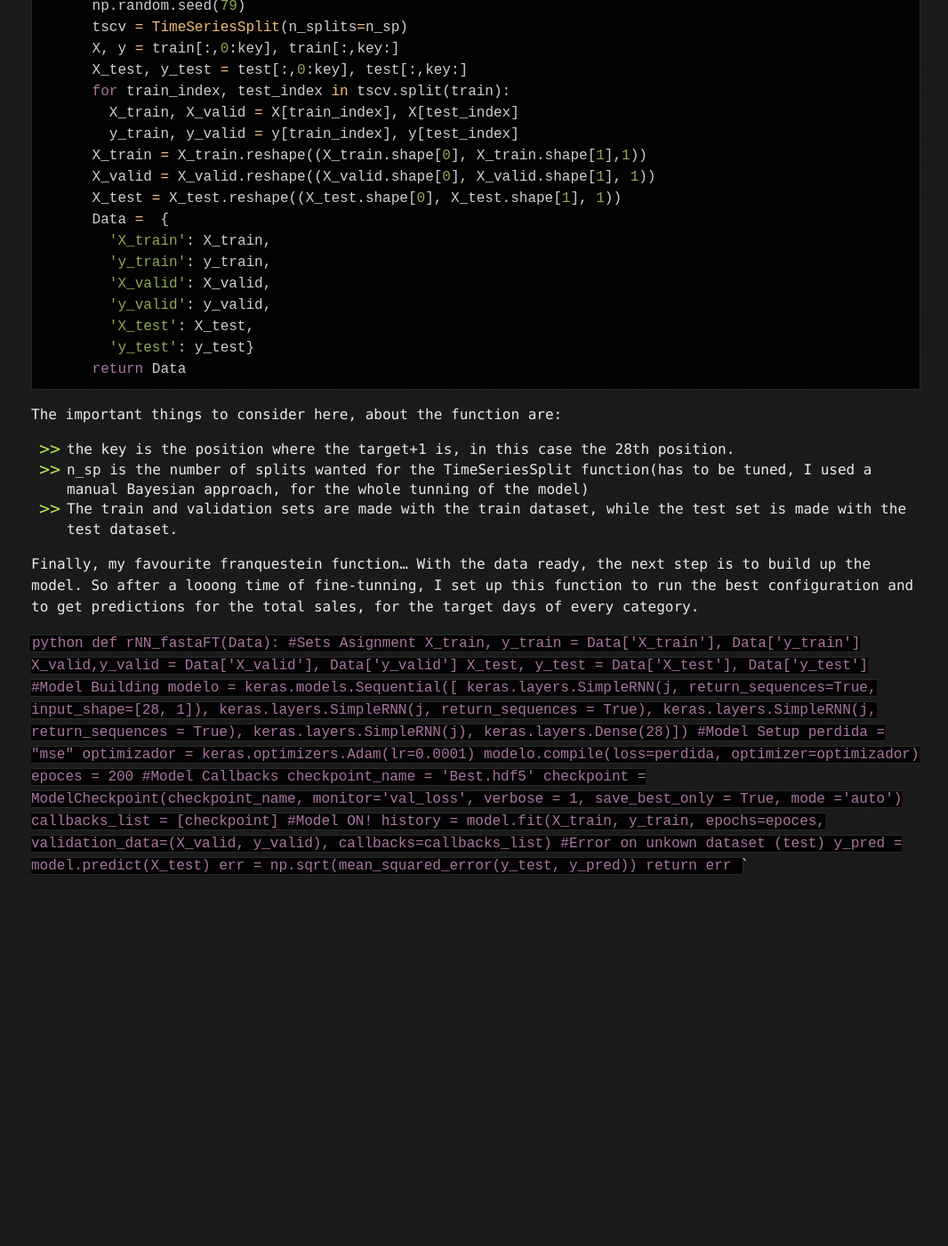
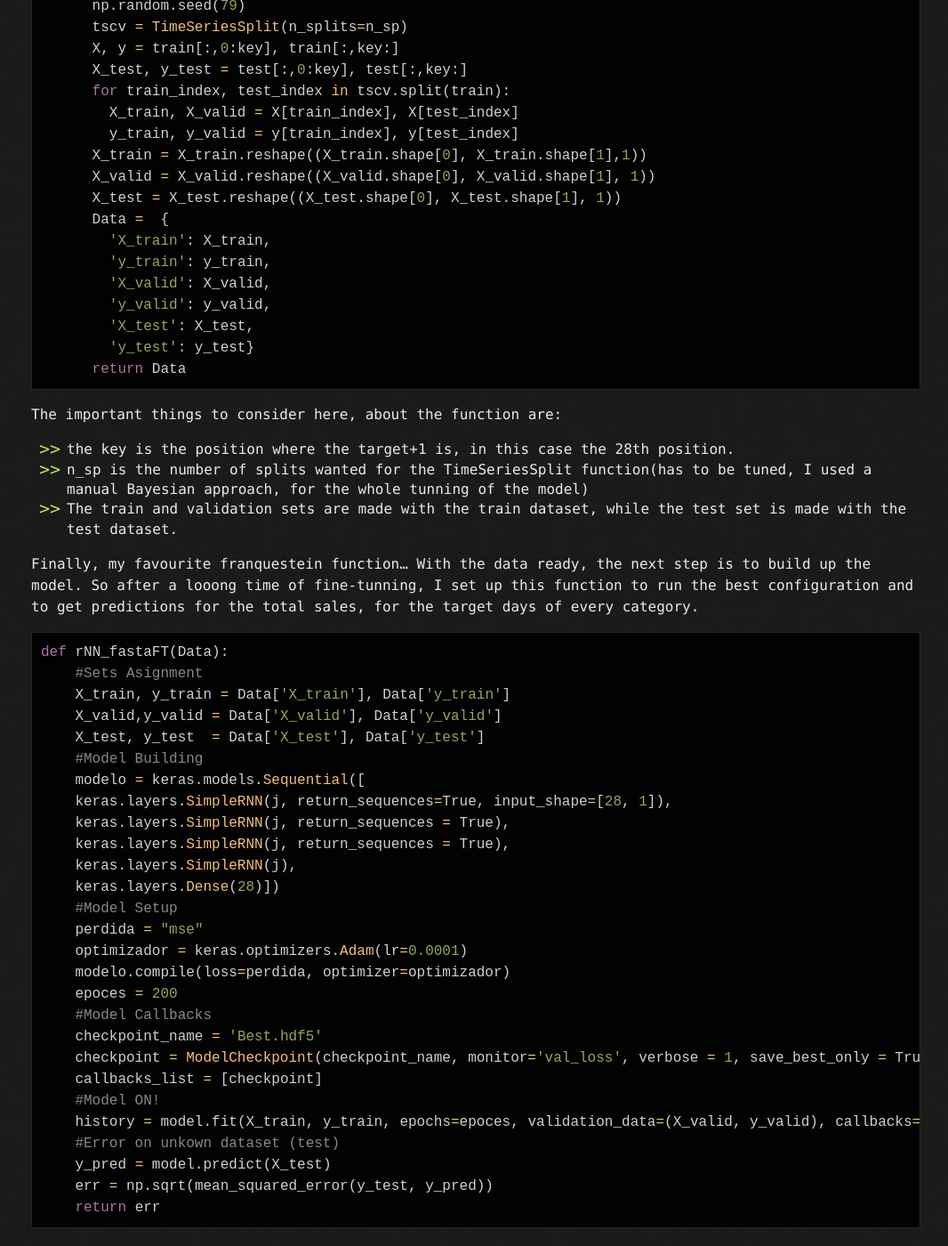
Before and after one commit to PaulB86UK/PP_ART, a Jekyll site: the page built from docs/2020/M5_Main.md, in a window 1280 px wide and 1400 px high, scrolled down 2870 px. Shown: the whole window at 89% size, without its empty margins (105-1171 px from the left). Built offline with Jekyll 4.4.1, drawn with Linux system fonts in a browser that asks for light colours; our own code applies the rules of GitHub Pages for plain Markdown files; before the commit the page ends 3875 px from its top, so only the background shows below that.

Commit message:
Update M5_Main.md

````diff
--- a/docs/2020/M5_Main.md
+++ b/docs/2020/M5_Main.md
@@ -137,7 +137,7 @@ def seg_tscv(train,test,n_sp,key):
 
 Finally, my favourite franquestein function... With the data ready, the next step is to build up the model. So after a looong time of fine-tunning, I set up this function to run the best configuration and to get predictions for the total sales, for the target days of every category.
 
-``python
+```python
 def rNN_fastaFT(Data):
     #Sets Asignment
     X_train, y_train = Data['X_train'], Data['y_train']
````
